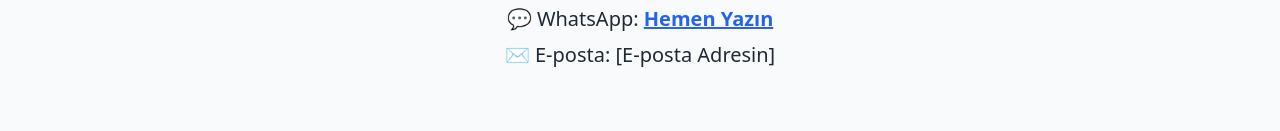
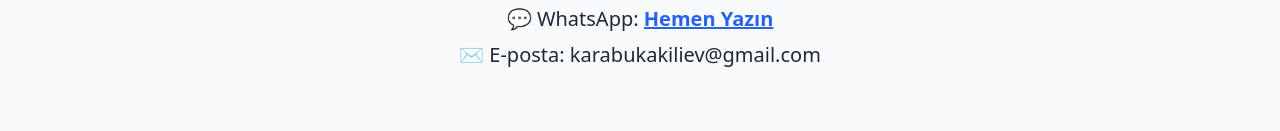
Before and after one commit to yusuframazan/ak-l-ev, a plain HTML site: page v2/index.html in a window 1280 px wide. Shown: the part 3203-3334 px from the top of the page. Drawn offline with nearby package versions, Linux system fonts and the light colour scheme.

Commit message:
Update index.html

```diff
--- a/v2/index.html
+++ b/v2/index.html
@@ -232,7 +232,7 @@
   </a>
 </p>
 
-        <p>✉ E-posta: [E-posta Adresin]</p>
+        <p>✉ E-posta: karabukakiliev@gmail.com</p>
       </div>
     </div>
   </section>
```
